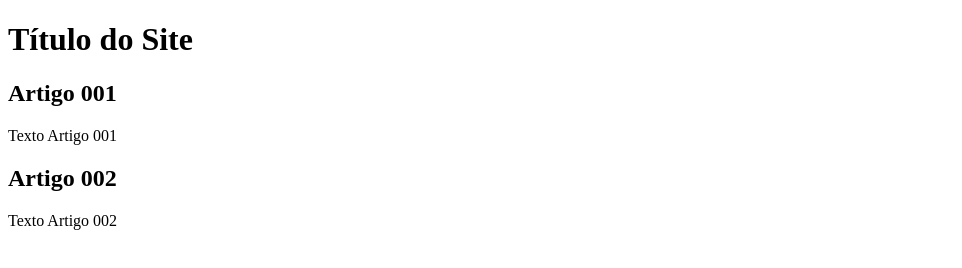
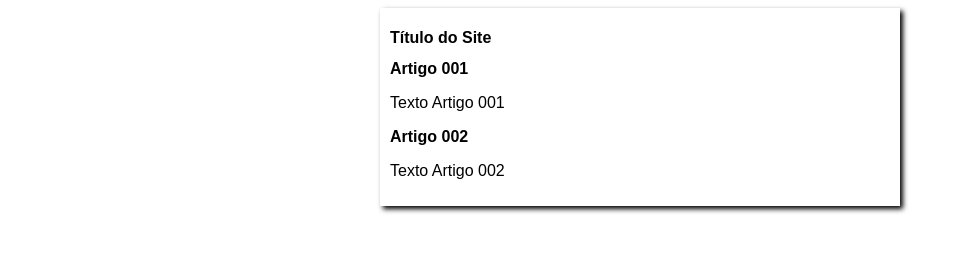
Before and after one commit to Maxel-Uds/projeto-site, a plain HTML site: page index.html in a window 1280 px wide. Shown: the whole page, without its empty margins (0-962 px from the left). Drawn offline with Linux system fonts and the light colour scheme.

Commit message:
iniciei o design

```diff
--- /dev/null
+++ b/estilo/style.css
@@ -0,0 +1,17 @@
+@charset "UTF-8";
+* {
+    font-family: Arial, Helvetica, sans-serif;
+    font-size: 16px;
+}
+
+body {
+    background-color: #ffffff;
+}
+
+main {
+    background-color: white;
+    width: 500px;
+    margin: auto;
+    padding: 10px;
+    box-shadow: 3px 3px 5px black;
+}
--- a/index.html
+++ b/index.html
@@ -3,6 +3,7 @@
 <head>
     <meta charset="UTF-8">
     <title>Título do Site</title>
+    <link rel="stylesheet" href="estilo/style.css">
 </head>
 <body>
     <main>
```
